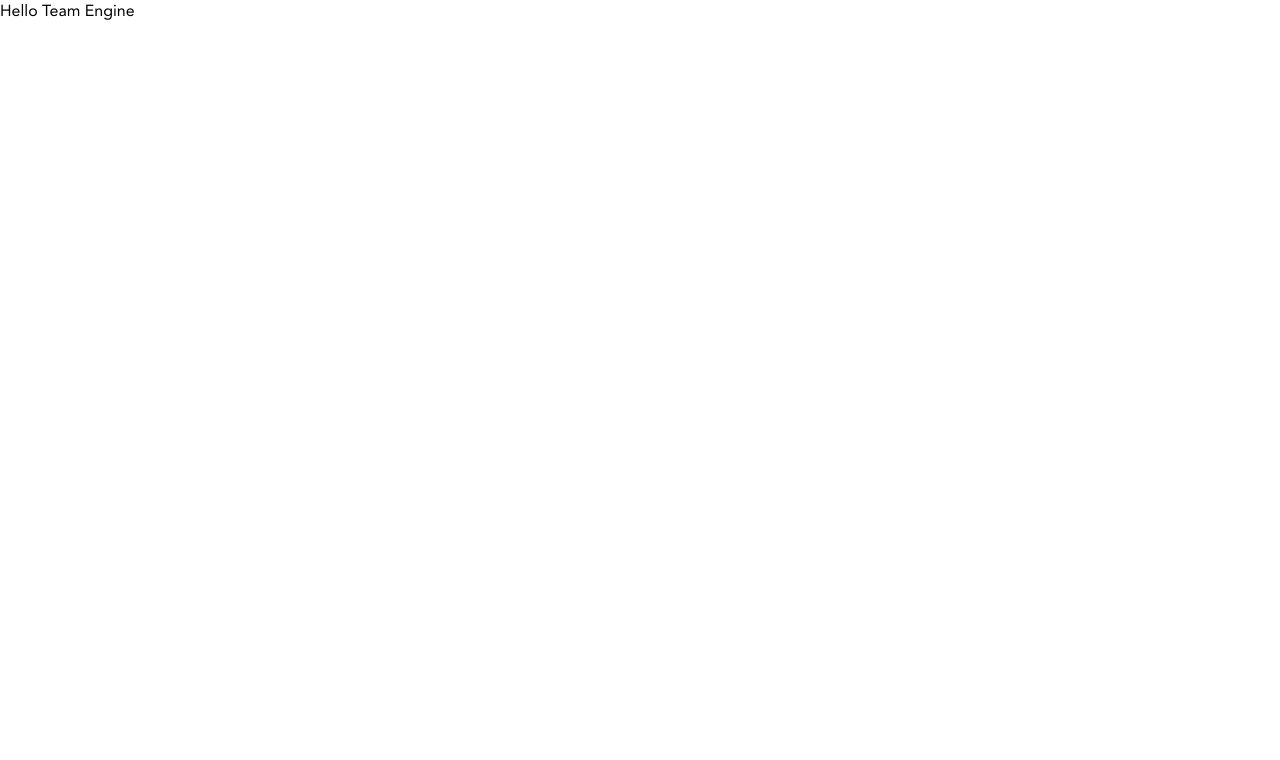
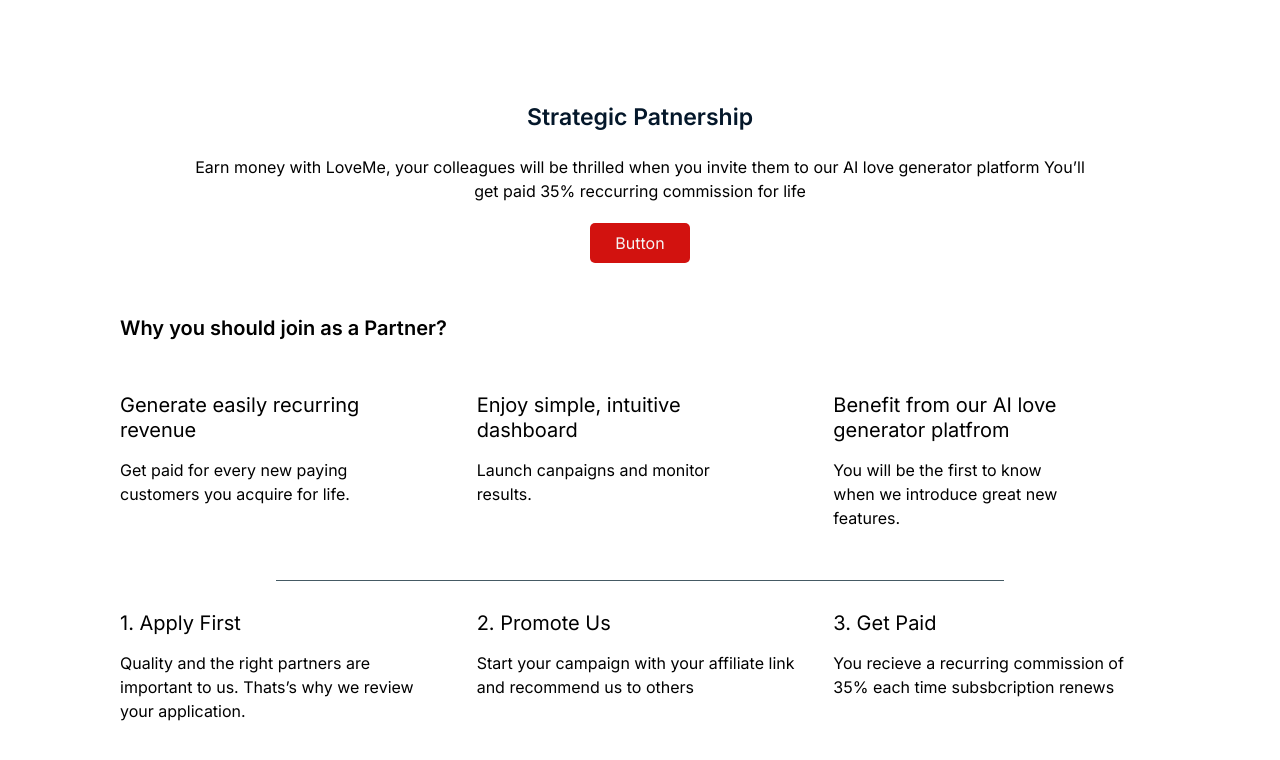
Before and after one commit to Phyya/love-letter-generator, a React (Create React App) app: page / in a window 1280 px wide. Shown: the top 760 px of the page. Built offline with nearby package versions, Linux system fonts and the light colour scheme; the HTML template or start-up script is replaced by a standard one.

Commit message:
feat: patnership page done

```diff
--- a/src/App.jsx
+++ b/src/App.jsx
@@ -1,11 +1,8 @@
 import React from 'react';
+import Patnership from './pages/Patnership/Patnership';
 
 function App() {
-  return (
-    <div className="w-screen h-screen flex flex-col font-avenir">
-      Hello Team Engine
-    </div>
-  );
+  return <Patnership />;
 }
 
 export default App;
--- a/src/index.css
+++ b/src/index.css
@@ -1,3 +1,5 @@
+@import url('https://fonts.googleapis.com/css2?family=Inter:wght@100;200;300;400;500;600;700;800;900&display=swap');
+
 :root {
   /**
    * colors
@@ -72,5 +74,6 @@ button {
 }
 
 body {
-  font-family: var(--ff)
+  font-family: 'Inter',
+    sans-serif;
 }
--- /dev/null
+++ b/src/pages/Patnership/Patnership.jsx
@@ -0,0 +1,81 @@
+import React from 'react';
+import { PatnershipWrapper, HeroSection, WhyJoinSection } from './style';
+import Button from '../../components/Button/Button';
+
+const Patnership = () => {
+  return (
+    <PatnershipWrapper>
+      <HeroSection>
+        <div className="container">
+          <h1 className="hero__header">Strategic Patnership</h1>
+          <p className="hero__description">
+            Earn money with LoveMe, your colleagues will be thrilled when you
+            invite them to our AI love generator platform You’ll get paid 35%
+            reccurring commission for life
+          </p>
+          <div className="button__container">
+            <Button height="40px" width="100px" />
+          </div>
+        </div>
+      </HeroSection>
+      <WhyJoinSection>
+        <h1 className="why__join__header">Why you should join as a Partner?</h1>
+        <ul className="why__join grid">
+          <article className="why__join__card">
+            <h3 className="article__header">
+              Generate easily recurring revenue
+            </h3>
+            <p className="article__description">
+              Get paid for every new paying customers you acquire for life.
+            </p>
+          </article>
+          <article className="why__join__card">
+            <h3 className="article__header">
+              Enjoy simple, intuitive dashboard
+            </h3>
+            <p className="article__description">
+              Launch canpaigns and monitor results.
+            </p>
+          </article>
+          <article className="why__join__card">
+            <h3 className="article__header">
+              Benefit from our AI love generator platfrom
+            </h3>
+            <p className="article__description">
+              You will be the first to know when we introduce great new
+              features.
+            </p>
+          </article>
+        </ul>
+        <div className="divider">
+          <span></span>
+        </div>
+        <ul className="how__to__join grid" style={{ marginTop: '30px' }}>
+          <article className="how__to__join__card">
+            <h3 className="article__header">1. Apply First</h3>
+            <p className="article__description">
+              Quality and the right partners are important to us. Thats’s why we
+              review your application.
+            </p>
+          </article>
+          <article className="how__to__join__card">
+            <h3 className="article__header">2. Promote Us</h3>
+            <p className="article__description">
+              Start your campaign with your affiliate link and recommend us to
+              others
+            </p>
+          </article>
+          <article className="how__to__join__card">
+            <h3 className="article__header">3. Get Paid</h3>
+            <p className="article__description">
+              You recieve a recurring commission of 35% each time subsbcription
+              renews
+            </p>
+          </article>
+        </ul>
+      </WhyJoinSection>
+    </PatnershipWrapper>
+  );
+};
+
+export default Patnership;
--- /dev/null
+++ b/src/pages/Patnership/style.js
@@ -0,0 +1,124 @@
+import styled from 'styled-components';
+
+export const PatnershipWrapper = styled.div`
+  margin-top: 100px;
+  padding: 0px 20px;
+`;
+
+export const HeroSection = styled.section`
+  display: flex;
+  width: 100%;
+  justify-content: center;
+  align-items: center;
+  padding: '0px 30px';
+  margin: 0px auto;
+  max-width: 1400px;
+  .container {
+    display: flex;
+    justify-content: center;
+    flex-direction: column;
+    max-width: 900px;
+    width: 100%;
+  }
+  .hero__header {
+    font-size: 23px;
+    text-align: center;
+    font-style: normal;
+    font-weight: 600;
+    color: #04172a;
+    margin-bottom: 20px;
+  }
+  .hero__description {
+    text-align: center;
+  }
+  .button__container {
+    display: flex;
+    justify-content: center;
+    margin-top: 20px;
+  }
+  @media (min-width: 768px) {
+    flex-direction: row;
+  }
+`;
+
+export const WhyJoinSection = styled.section`
+  margin: 50px auto;
+  max-width: 1400px;
+  @media (min-width: 1028px) {
+    padding: 0px 100px;
+  }
+  padding: 0px 20px;
+  .why__join__header {
+    font-size: 20px;
+    font-weight: 600;
+    text-align: center;
+    margin-bottom: 50px;
+    @media (min-width: 786px) {
+      text-align: left;
+    }
+  }
+  .grid {
+    display: grid;
+    width: 100%;
+    grid-template-columns: repeat(1fr);
+    gap: 30px;
+    @media (min-width: 768px) {
+      grid-template-columns: repeat(2, 1fr);
+    }
+    @media (min-width: 1028px) {
+      grid-template-columns: repeat(3, 1fr);
+    }
+  }
+  .why__join {
+    text-align: center;
+  }
+  .how__to__join {
+    text-align: left;
+  }
+  .why__join__card {
+    @media (min-width: 786px) {
+      max-width: 250px;
+      text-align: left;
+    }
+  }
+  .article__header {
+    font-weight: 400;
+    font-size: 20px;
+    margin-bottom: 15px;
+    line-height: 25px;
+  }
+  .article__description {
+    font-size: 16px;
+  }
+  .divider {
+    display: flex;
+    align-items: center;
+    justify-content: center;
+    margin-top: 50px;
+    span {
+      height: 1px;
+      width: 100%;
+      display: flex;
+      align-items: center;
+      background: #455a64;
+    }
+    @media (min-width: 786px) {
+      span {
+        width: 70%;
+      }
+    }
+  }
+  .how__to__join__grid {
+    display: grid;
+    width: 100%;
+    grid-template-columns: repeat(1fr);
+    gap: 30px;
+    text-align: center;
+    @media (min-width: 768px) {
+      grid-template-columns: repeat(2, 1fr);
+    }
+    @media (min-width: 1028px) {
+      grid-template-columns: repeat(3, 1fr);
+    }
+  }
+`;
```
